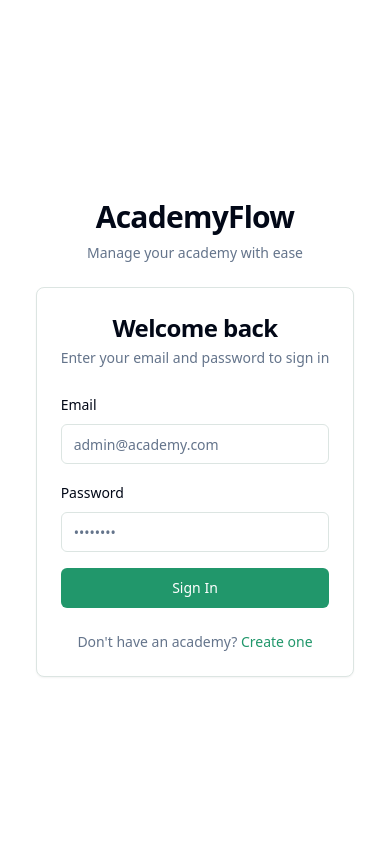
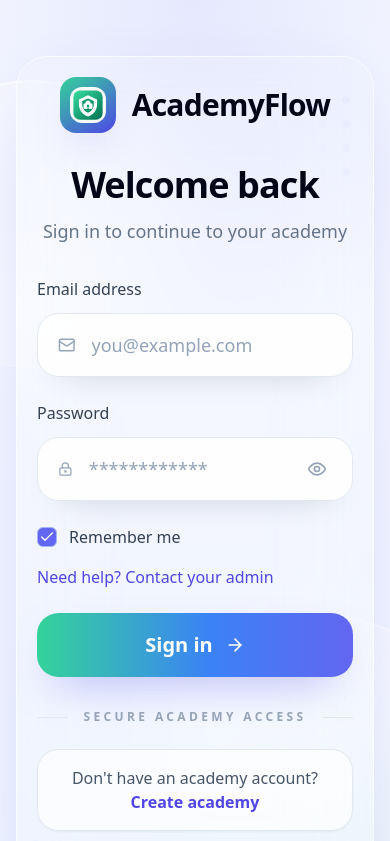
Before and after one commit to tayyab2345/academy-app, a Next.js app: page /login in a window 390 px wide. Shown: the top 841 px of the page. Built offline with nearby package versions, Linux system fonts and the light colour scheme; no server answers.

Commit message:
Redesign academy login experience

```diff
--- a/src/app/(auth)/layout.tsx
+++ b/src/app/(auth)/layout.tsx
@@ -4,15 +4,37 @@ export default function AuthLayout({
   children: React.ReactNode
 }) {
   return (
-    <div className="min-h-screen flex flex-col">
-      <div className="flex-1 flex items-center justify-center p-4">
-        <div className="w-full max-w-md">
+    <div className="relative min-h-screen overflow-hidden bg-[radial-gradient(circle_at_top,_rgba(99,102,241,0.12),_transparent_34%),radial-gradient(circle_at_bottom_right,_rgba(16,185,129,0.12),_transparent_28%),linear-gradient(180deg,#f8fbff_0%,#f3f6ff_46%,#eef4ff_100%)]">
+      <div className="pointer-events-none absolute inset-0 overflow-hidden">
+        <div className="absolute -left-28 top-20 h-72 w-72 rounded-full border border-white/60 bg-white/35 shadow-[inset_0_1px_0_rgba(255,255,255,0.8)] backdrop-blur-2xl" />
+        <div className="absolute -right-24 bottom-20 h-80 w-80 rounded-full border border-white/60 bg-white/30 shadow-[inset_0_1px_0_rgba(255,255,255,0.8)] backdrop-blur-2xl" />
+        <div className="absolute left-8 bottom-24 grid grid-cols-4 gap-4 opacity-40 sm:left-12">
+          {Array.from({ length: 16 }).map((_, index) => (
+            <span
+              key={index}
+              className="h-2 w-2 rounded-full bg-indigo-200"
+            />
+          ))}
+        </div>
+        <div className="absolute right-10 top-24 grid grid-cols-4 gap-4 opacity-45 sm:right-16">
+          {Array.from({ length: 16 }).map((_, index) => (
+            <span
+              key={`top-${index}`}
+              className="h-2 w-2 rounded-full bg-indigo-200"
+            />
+          ))}
+        </div>
+      </div>
+
+      <div className="relative flex min-h-screen flex-col">
+        <div className="flex-1 px-4 py-6 sm:px-6 lg:px-8">
           {children}
         </div>
+
+        <footer className="relative px-4 pb-6 text-center text-sm text-slate-500 sm:px-6">
+          <p>&copy; {new Date().getFullYear()} AcademyFlow. All rights reserved.</p>
+        </footer>
       </div>
-      <footer className="py-6 text-center text-sm text-muted-foreground">
-        <p>&copy; {new Date().getFullYear()} AcademyFlow. All rights reserved.</p>
-      </footer>
     </div>
   )
 }
--- a/src/app/(auth)/login/page.tsx
+++ b/src/app/(auth)/login/page.tsx
@@ -9,12 +9,20 @@ export const metadata: Metadata = {
 
 function LoginFormFallback() {
   return (
-    <div className="w-full max-w-md rounded-lg border bg-card p-6 shadow-sm">
-      <div className="space-y-2 text-center">
-        <h2 className="text-2xl font-semibold">Loading sign in</h2>
-        <p className="text-sm text-muted-foreground">
-          Preparing the sign-in form...
-        </p>
+    <div className="mx-auto w-full max-w-[860px]">
+      <div className="rounded-[2rem] border border-white/70 bg-white/70 p-6 shadow-[0_30px_80px_-32px_rgba(79,70,229,0.3)] backdrop-blur-xl sm:p-8 lg:p-12">
+        <div className="mx-auto max-w-xl animate-pulse space-y-6">
+          <div className="h-12 w-40 rounded-full bg-slate-200/80" />
+          <div className="space-y-3">
+            <div className="h-10 w-64 rounded-xl bg-slate-200/80" />
+            <div className="h-6 w-80 rounded-xl bg-slate-200/60" />
+          </div>
+          <div className="space-y-4">
+            <div className="h-24 rounded-[1.5rem] bg-slate-100/90" />
+            <div className="h-24 rounded-[1.5rem] bg-slate-100/90" />
+            <div className="h-14 rounded-[1.25rem] bg-slate-200/80" />
+          </div>
+        </div>
       </div>
     </div>
   )
@@ -22,16 +30,8 @@ function LoginFormFallback() {
 
 export default function LoginPage() {
   return (
-    <div className="container relative min-h-screen flex-col items-center justify-center grid lg:max-w-none lg:grid-cols-1 lg:px-0">
-      <div className="mx-auto flex w-full flex-col justify-center space-y-6 sm:w-[350px]">
-        <div className="flex flex-col space-y-2 text-center">
-          <h1 className="text-3xl font-bold tracking-tight">
-            AcademyFlow
-          </h1>
-          <p className="text-sm text-muted-foreground">
-            Manage your academy with ease
-          </p>
-        </div>
+    <div className="relative flex min-h-[calc(100vh-5rem)] items-center justify-center py-8 sm:py-12">
+      <div className="w-full">
         <Suspense fallback={<LoginFormFallback />}>
           <LoginForm />
         </Suspense>
--- a/src/components/auth/login-form.tsx
+++ b/src/components/auth/login-form.tsx
@@ -1,15 +1,24 @@
 "use client"
 
 import * as React from "react"
+import Link from "next/link"
 import { useRouter, useSearchParams } from "next/navigation"
 import { signIn } from "next-auth/react"
 import { zodResolver } from "@hookform/resolvers/zod"
 import { useForm } from "react-hook-form"
 import * as z from "zod"
-import { Loader2 } from "lucide-react"
+import {
+  ArrowRight,
+  Eye,
+  EyeOff,
+  Loader2,
+  LockKeyhole,
+  Mail,
+  ShieldCheck,
+} from "lucide-react"
 
 import { Button } from "@/components/ui/button"
-import { Input } from "@/components/ui/input"
+import { Checkbox } from "@/components/ui/checkbox"
 import {
   Form,
   FormControl,
@@ -18,14 +27,8 @@ import {
   FormLabel,
   FormMessage,
 } from "@/components/ui/form"
-import {
-  Card,
-  CardContent,
-  CardDescription,
-  CardFooter,
-  CardHeader,
-  CardTitle,
-} from "@/components/ui/card"
+import { Card, CardContent } from "@/components/ui/card"
+import { cn } from "@/lib/utils"
 
 const formSchema = z.object({
   email: z.string().email("Please enter a valid email address"),
@@ -39,6 +42,8 @@ export function LoginForm() {
   const searchParams = useSearchParams()
   const [isLoading, setIsLoading] = React.useState(false)
   const [error, setError] = React.useState<string | null>(null)
+  const [showPassword, setShowPassword] = React.useState(false)
+  const [rememberEmail, setRememberEmail] = React.useState(true)
 
   const callbackUrl = searchParams.get("callbackUrl") || "/"
   const registered = searchParams.get("registered")
@@ -52,6 +57,15 @@ export function LoginForm() {
       password: "",
     },
   })
+
+  React.useEffect(() => {
+    const savedEmail = window.localStorage.getItem("academyflow-remembered-email")
+
+    if (savedEmail) {
+      form.setValue("email", savedEmail)
+      setRememberEmail(true)
+    }
+  }, [form])
 
   async function onSubmit(values: FormValues) {
     setIsLoading(true)
@@ -89,6 +103,12 @@ export function LoginForm() {
       }
 
       if (result?.ok) {
+        if (rememberEmail) {
+          window.localStorage.setItem("academyflow-remembered-email", values.email)
+        } else {
+          window.localStorage.removeItem("academyflow-remembered-email")
+        }
+
         let destination = callbackUrl
 
         if (result.url) {
@@ -112,85 +132,183 @@ export function LoginForm() {
   }
 
   return (
-    <Card className="w-full max-w-md mx-auto">
-      <CardHeader className="space-y-1">
-        <CardTitle className="text-2xl text-center">Welcome back</CardTitle>
-        <CardDescription className="text-center">
-          Enter your email and password to sign in
-        </CardDescription>
-      </CardHeader>
-      <CardContent>
+    <Card className="mx-auto w-full max-w-[860px] overflow-hidden rounded-[2rem] border border-white/70 bg-white/68 shadow-[0_30px_80px_-32px_rgba(79,70,229,0.3)] backdrop-blur-2xl">
+      <CardContent className="p-5 sm:p-8 lg:p-12">
+        <div className="mx-auto max-w-xl">
+          <div className="mb-8 flex items-center justify-center gap-4 text-center sm:mb-10">
+            <div className="flex h-14 w-14 items-center justify-center rounded-2xl bg-[linear-gradient(145deg,#34d399_0%,#4f46e5_100%)] p-2.5 shadow-[0_20px_40px_-20px_rgba(79,70,229,0.6)]">
+              <img
+                src="/icons/app-icon.svg"
+                alt="AcademyFlow"
+                className="h-full w-full rounded-xl object-contain"
+              />
+            </div>
+            <div className="text-left">
+              <p className="text-3xl font-bold tracking-tight text-slate-950 sm:text-[2.2rem]">
+                AcademyFlow
+              </p>
+            </div>
+          </div>
+
+          <div className="mb-8 space-y-3 text-center sm:mb-10">
+            <h1 className="text-4xl font-bold tracking-tight text-slate-950 sm:text-5xl">
+              Welcome back
+            </h1>
+            <p className="text-lg text-slate-500 sm:text-[1.35rem]">
+              Sign in to continue to your academy
+            </p>
+          </div>
+
           {registered && (
-          <div className="mb-4 p-3 text-sm text-green-600 bg-green-50 rounded-md">
+            <div className="mb-4 rounded-2xl border border-emerald-200 bg-emerald-50/90 p-4 text-sm text-emerald-700 shadow-sm">
               Academy created successfully!
               {assignedSubdomain ? ` Assigned subdomain: ${assignedSubdomain}.academyflow.com.` : ""}
               {" "}Please sign in with your admin credentials.
             </div>
           )}
+
           {notice && (
-          <div className="mb-4 rounded-md bg-amber-50 p-3 text-sm text-amber-700">
+            <div className="mb-4 rounded-2xl border border-amber-200 bg-amber-50/90 p-4 text-sm text-amber-700 shadow-sm">
               {notice}
             </div>
           )}
+
           <Form {...form}>
-          <form onSubmit={form.handleSubmit(onSubmit)} className="space-y-4">
+            <form onSubmit={form.handleSubmit(onSubmit)} className="space-y-6">
               <FormField
                 control={form.control}
                 name="email"
                 render={({ field }) => (
-                <FormItem>
-                  <FormLabel>Email</FormLabel>
+                  <FormItem className="space-y-3">
+                    <FormLabel className="text-base font-medium text-slate-700">
+                      Email address
+                    </FormLabel>
                     <FormControl>
-                    <Input
+                      <div className="group flex h-16 items-center rounded-[1.35rem] border border-slate-200 bg-white/85 px-5 shadow-[0_14px_35px_-26px_rgba(15,23,42,0.45)] transition-all focus-within:border-indigo-300 focus-within:bg-white focus-within:shadow-[0_20px_45px_-24px_rgba(79,70,229,0.25)]">
+                        <Mail className="mr-4 h-5 w-5 text-slate-400 transition-colors group-focus-within:text-indigo-500" />
+                        <input
                           type="email"
-                      placeholder="admin@academy.com"
+                          placeholder="you@example.com"
                           disabled={isLoading}
+                          className="h-full w-full border-0 bg-transparent text-lg text-slate-900 placeholder:text-slate-400 focus:outline-none focus:ring-0"
                           {...field}
                         />
+                      </div>
                     </FormControl>
                     <FormMessage />
                   </FormItem>
                 )}
               />
+
               <FormField
                 control={form.control}
                 name="password"
                 render={({ field }) => (
-                <FormItem>
-                  <FormLabel>Password</FormLabel>
+                  <FormItem className="space-y-3">
+                    <FormLabel className="text-base font-medium text-slate-700">
+                      Password
+                    </FormLabel>
                     <FormControl>
-                    <Input
-                      type="password"
-                      placeholder="••••••••"
+                      <div className="group flex h-16 items-center rounded-[1.35rem] border border-slate-200 bg-white/85 px-5 shadow-[0_14px_35px_-26px_rgba(15,23,42,0.45)] transition-all focus-within:border-indigo-300 focus-within:bg-white focus-within:shadow-[0_20px_45px_-24px_rgba(79,70,229,0.25)]">
+                        <LockKeyhole className="mr-4 h-5 w-5 text-slate-400 transition-colors group-focus-within:text-indigo-500" />
+                        <input
+                          type={showPassword ? "text" : "password"}
+                          placeholder="************"
                           disabled={isLoading}
+                          className="h-full w-full border-0 bg-transparent text-lg text-slate-900 placeholder:text-slate-400 focus:outline-none focus:ring-0"
                           {...field}
                         />
+                        <button
+                          type="button"
+                          className="ml-3 inline-flex h-10 w-10 items-center justify-center rounded-full text-slate-400 transition hover:bg-slate-100 hover:text-slate-600"
+                          onClick={() => setShowPassword((current) => !current)}
+                          aria-label={showPassword ? "Hide password" : "Show password"}
+                        >
+                          {showPassword ? (
+                            <EyeOff className="h-5 w-5" />
+                          ) : (
+                            <Eye className="h-5 w-5" />
+                          )}
+                        </button>
+                      </div>
                     </FormControl>
                     <FormMessage />
                   </FormItem>
                 )}
               />
+
               {error && (
-              <div className="text-sm font-medium text-destructive">{error}</div>
+                <div className="rounded-2xl border border-rose-200 bg-rose-50/95 px-4 py-3 text-sm font-medium text-rose-600 shadow-sm">
+                  {error}
+                </div>
               )}
-            <Button type="submit" className="w-full" disabled={isLoading}>
-              {isLoading && <Loader2 className="mr-2 h-4 w-4 animate-spin" />}
-              Sign In
+
+              <div className="flex flex-col gap-4 text-sm text-slate-600 sm:flex-row sm:items-center sm:justify-between">
+                <label className="flex items-center gap-3">
+                  <Checkbox
+                    checked={rememberEmail}
+                    onCheckedChange={(checked) => setRememberEmail(checked === true)}
+                    className="h-5 w-5 rounded-md border-indigo-300 data-[state=checked]:bg-indigo-500 data-[state=checked]:text-white"
+                  />
+                  <span className="text-base text-slate-700">Remember me</span>
+                </label>
+
+                <span className="text-base text-indigo-600">
+                  Need help? Contact your admin
+                </span>
+              </div>
+
+              <Button
+                type="submit"
+                disabled={isLoading}
+                className={cn(
+                  "h-16 w-full rounded-[1.35rem] border-0 text-xl font-semibold text-white shadow-[0_18px_45px_-20px_rgba(79,70,229,0.55)] transition-transform duration-200 hover:-translate-y-0.5",
+                  "bg-[linear-gradient(90deg,#34d399_0%,#3b82f6_55%,#6366f1_100%)] hover:opacity-95"
+                )}
+              >
+                {isLoading ? (
+                  <>
+                    <Loader2 className="mr-3 h-5 w-5 animate-spin" />
+                    Signing in
+                  </>
+                ) : (
+                  <>
+                    <span>Sign in</span>
+                    <ArrowRight className="ml-3 h-5 w-5" />
+                  </>
+                )}
               </Button>
             </form>
           </Form>
+
+          <div className="mt-8 space-y-6">
+            <div className="flex items-center gap-4">
+              <div className="h-px flex-1 bg-slate-200" />
+              <span className="text-xs font-semibold uppercase tracking-[0.28em] text-slate-400">
+                Secure academy access
+              </span>
+              <div className="h-px flex-1 bg-slate-200" />
+            </div>
+
+            <div className="rounded-[1.35rem] border border-slate-200 bg-white/70 px-5 py-4 text-center shadow-sm">
+              <p className="text-base text-slate-600">
+                Don&apos;t have an academy account?{" "}
+                <Link
+                  href="/register"
+                  className="font-semibold text-indigo-600 transition hover:text-indigo-700"
+                >
+                  Create academy
+                </Link>
+              </p>
+            </div>
+
+            <div className="flex items-center justify-center gap-3 text-center text-sm text-slate-500">
+              <ShieldCheck className="h-5 w-5 text-indigo-500" />
+              <p>Your data is protected with enterprise-grade security</p>
+            </div>
+          </div>
+        </div>
       </CardContent>
-      <CardFooter className="flex flex-col space-y-2">
-        <div className="text-sm text-muted-foreground text-center">
-          Don&apos;t have an academy?{" "}
-          <a
-            href="/register"
-            className="text-primary underline-offset-4 hover:underline"
-          >
-            Create one
-          </a>
-        </div>
-      </CardFooter>
     </Card>
   )
 }
```
Lines whose indentation alone changed are shown as unchanged.
